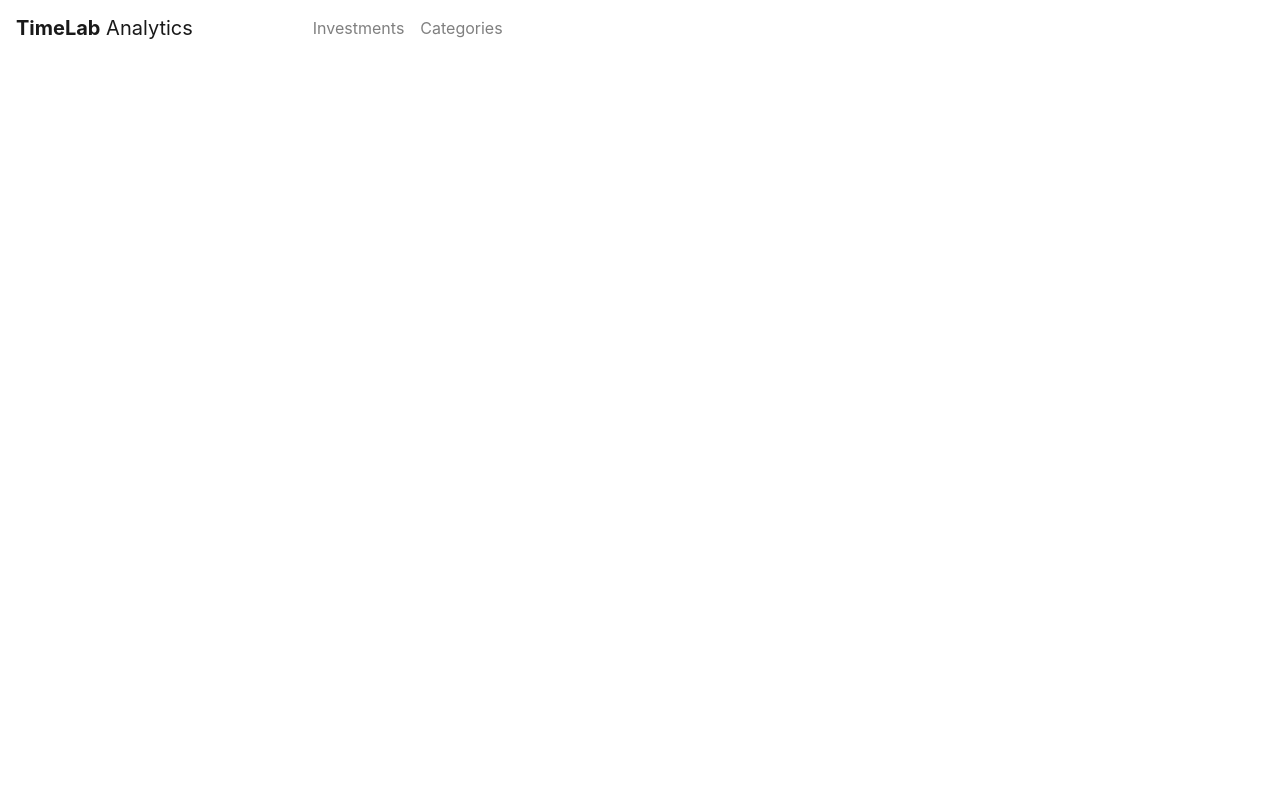
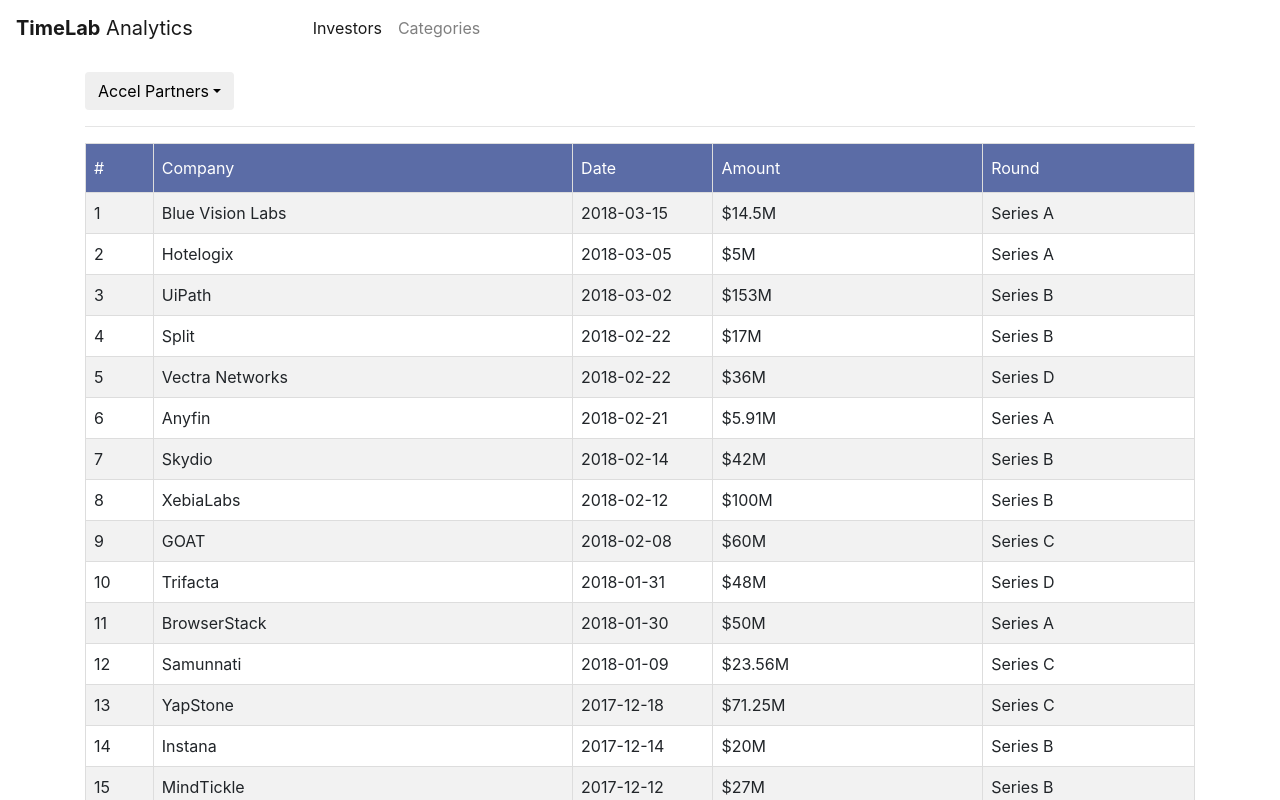
Before and after one commit to diiceas/ng5-json-parser, an Angular app: page /investors/accel_partners in a window 1280 px wide. Before the commit this address led to /. Shown: the top 800 px of the page. Built offline with nearby package versions, Linux system fonts and the light colour scheme.

Commit message:
refactoring - replace Investments with Investors

```diff
--- a/src/app/app.component.html
+++ b/src/app/app.component.html
@@ -8,11 +8,11 @@
     </button>
     <div class="collapse navbar-collapse" id="navbarNav">
       <ul class="navbar-nav pl-5">
-        <li class="nav-item d-lg-none investments">
-          <a class="nav-link" [routerLink]="['investments/accel_partners']">Investments</a>
+        <li class="nav-item d-lg-none investors">
+          <a class="nav-link" [routerLink]="['investors/accel_partners']">Investors</a>
         </li>
-        <li class="nav-item d-none d-lg-block investments">
-          <a class="nav-link" [routerLink]="['investments/accel_partners']">Investments</a>
+        <li class="nav-item d-none d-lg-block investors">
+          <a class="nav-link" [routerLink]="['investors/accel_partners']">Investors</a>
         </li>
 
         <li class="nav-item d-lg-none categories">
--- a/src/app/components/investments/investments.component.css
+++ b/src/app/components/investors/investors.component.css
@@ -1,20 +1,20 @@
-.investments {
+.investors {
   font-family: -apple-system, BlinkMacSystemFont, "Segoe UI", Roboto, "Helvetica Neue", Arial, sans-serif, "Apple Color Emoji", "Segoe UI Emoji", "Segoe UI Symbol";
   border-collapse: collapse;
   width: 100%;
 }
 
-.investments td,
-.investments th {
+.investors td,
+.investors th {
   border: 1px solid #ddd;
   padding: 8px;
 }
 
-.investments tr:nth-child(even) {
+.investors tr:nth-child(even) {
   background-color: #f2f2f2;
 }
 
-.investments th {
+.investors th {
   padding-top: 12px;
   padding-bottom: 12px;
   text-align: left;
--- a/src/app/components/investments/investments.component.html
+++ b/src/app/components/investors/investors.component.html
@@ -11,7 +11,7 @@
   </div>
   <pre></pre>
   <hr>
-  <table class="investments">
+  <table class="investors">
     <tr>
       <th>#</th>
       <th>Company</th>
@@ -19,7 +19,7 @@
       <th>Amount</th>
       <th>Round</th>
     </tr>
-    <tr *ngFor="let investment of investments; let i = index">
+    <tr *ngFor="let investment of investors; let i = index">
       <td>{{i + 1}}</td>
       <td>{{investment.company}}</td>
       <td>{{investment.date}}</td>
--- a/src/app/components/investments/investments.component.ts
+++ b/src/app/components/investors/investors.component.ts
@@ -5,11 +5,11 @@
 declare var jQuery: any;
 
 @Component({
-  selector: 'app-investments',
-  templateUrl: './investments.component.html',
-  styleUrls: ['./investments.component.css']
+  selector: 'app-investors',
+  templateUrl: './investors.component.html',
+  styleUrls: ['./investors.component.css']
 })
-export class InvestmentsComponent implements OnInit {
+export class InvestorsComponent implements OnInit {
 
   @ViewChild('investorDropdown') investorDropdown: ElementRef;
 
@@ -19,26 +19,26 @@
     private router: Router
   ) { }
 
-  public investments: any;
-  public investors: { [slug: string]: string; } = {};
+  public investors: any;
+  public investorNames: { [slug: string]: string; } = {};
 
   ngOnInit() {
-    jQuery(".nav-item.investments").addClass("active");
+    jQuery(".nav-item.investors").addClass("active");
     this.initInvestorsArray();
   }
 
   initInvestorsArray(){
-    this.investors["accel_partners"] = "Accel Partners";
-    this.investors["andreessen_horowitz"] = "Andreessen Horowitz";
+    this.investorNames["accel_partners"] = "Accel Partners";
+    this.investorNames["andreessen_horowitz"] = "Andreessen Horowitz";
   }
 
   ngAfterViewInit() {
     this.route.params.subscribe(params => {
-      this.loadInvestmentsTable(params["investor"]);
+      this.loadinvestorsTable(params["investor"]);
     });
   }
 
-  loadInvestmentsTable(investorSlug: any) {
+  loadinvestorsTable(investorSlug: any) {
     if (!investorSlug) {
       this.dropDownItemOnClick("accel_partners");
     }
@@ -46,18 +46,18 @@
     this.initInvestorsDropDown(investorSlug);
 
     if (investorSlug) {
-      this.jsonService.getInvestments(investorSlug).then(results => {
+      this.jsonService.getInvestors(investorSlug).then(results => {
         this.display(results.investments);
       });
     }
   }
 
   dropDownItemOnClick(investorSlug) {
-    this.router.navigate([`/investments/${investorSlug}`]);
+    this.router.navigate([`/investors/${investorSlug}`]);
   }
 
   initInvestorsDropDown(investorSlug) {
-    jQuery(this.investorDropdown.nativeElement).find(".dropdown-toggle").html(this.investors[investorSlug]);
+    jQuery(this.investorDropdown.nativeElement).find(".dropdown-toggle").html(this.investorNames[investorSlug]);
     jQuery(this.investorDropdown.nativeElement).find(".dropdown-item.active").toggleClass("active");
     this.toggleActive(investorSlug);
   }
@@ -66,10 +66,10 @@
     jQuery(`#${investorSlug}`).toggleClass("active");
   }
 
-  display(investments: any) {
-    this.investments = investments.sort(this.compare)
+  display(investors: any) {
+    this.investors = investors.sort(this.compare)
     //.filter(item => new Date(item.date).getFullYear() > 2016);
-    //console.log(investments);
+    //console.log(investors);
   }
 
   compare(a, b) {
@@ -80,6 +80,6 @@
   }
 
   ngOnDestroy() {
-    jQuery(".nav-item.investments").removeClass("active");
+    jQuery(".nav-item.investors").removeClass("active");
   }
 }
--- a/src/app/services/json.service.ts
+++ b/src/app/services/json.service.ts
@@ -7,7 +7,7 @@
 
   constructor(private _http: Http) { }
 
-  getInvestments(slug) {
+  getInvestors(slug) {
     return this._http.get(`/assets/${slug}.json`)
       .toPromise()
       .then(results => results.json())
```
Also changed, not shown: src/app/app.module.ts (+5 -5 lines), 1 other file (tests, documents, lock files or other folders).
